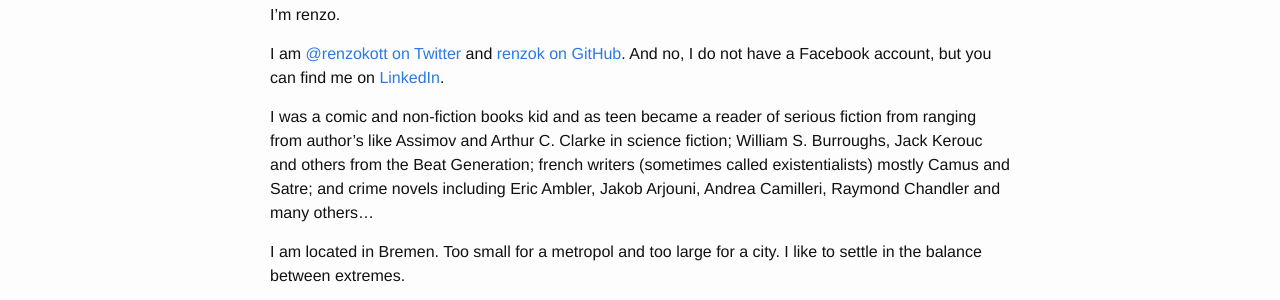
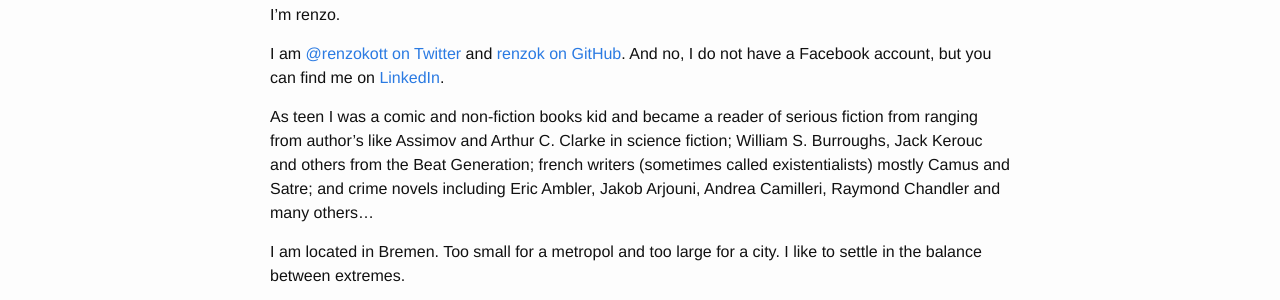
Before and after one commit to rkottmann/renzok.github.io, a Jekyll site: the page built from about.md, in a window 1280 px wide. Shown: the part 161-461 px from the top of the page. Built offline with Jekyll 4.4.1, drawn with Linux system fonts in a browser that asks for light colours.

Commit message:
Minor change

```diff
--- a/about.md
+++ b/about.md
@@ -11,7 +11,7 @@ I am [@renzokott on Twitter](https://twitter.com/{{ site.twitter_username}}) and
 a Facebook account, but you can find me on [LinkedIn](https://de.linkedin.com/in/renzokottmann).
 
 
-I was a comic and non-fiction books kid and as teen became a reader of
+As teen I was a comic and non-fiction books kid and  became a reader of
 serious fiction from ranging from author's like Assimov and Arthur
 C. Clarke in science fiction; William S. Burroughs, Jack Kerouc and
 others from the Beat Generation; french writers (sometimes called
```
